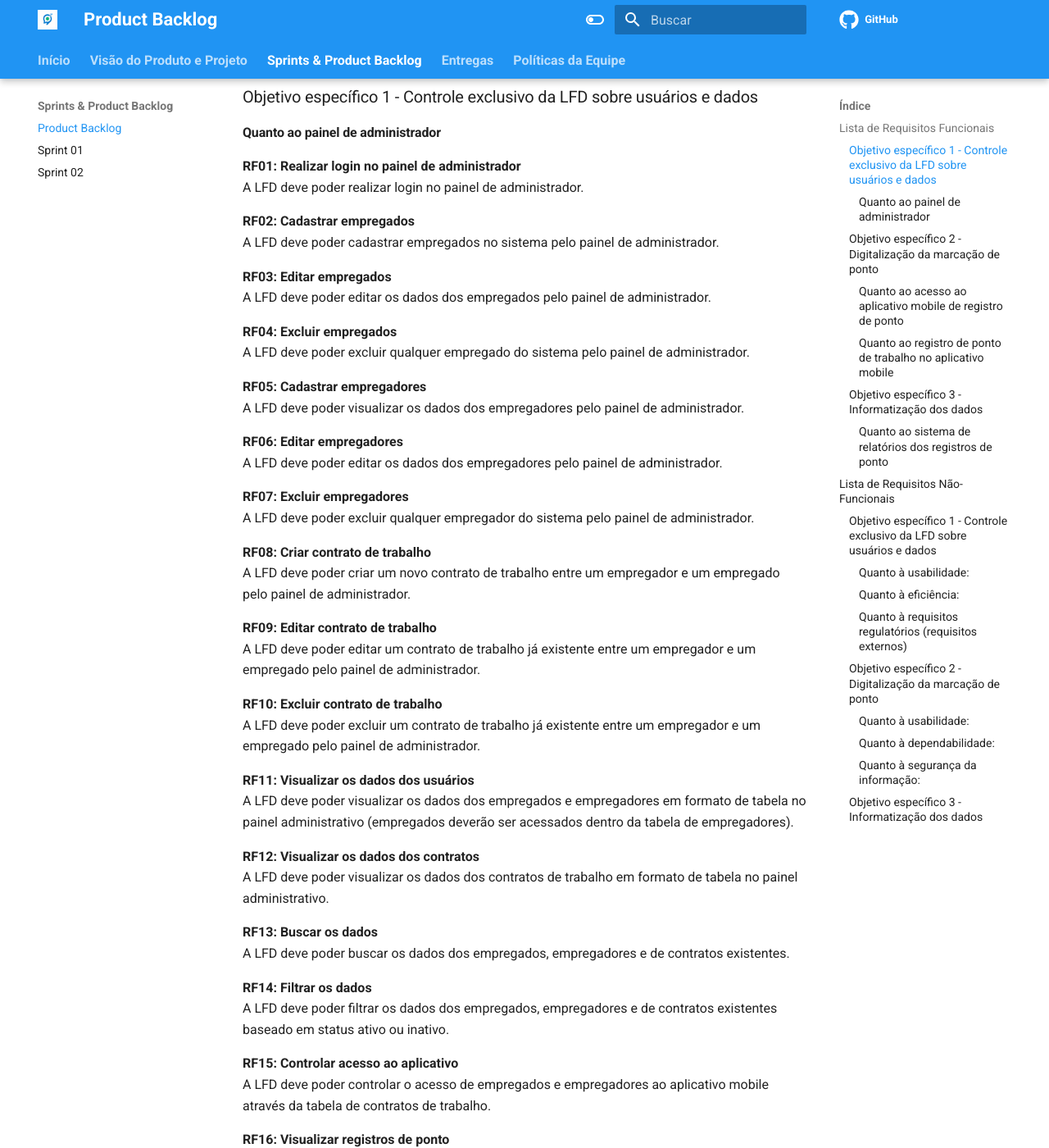
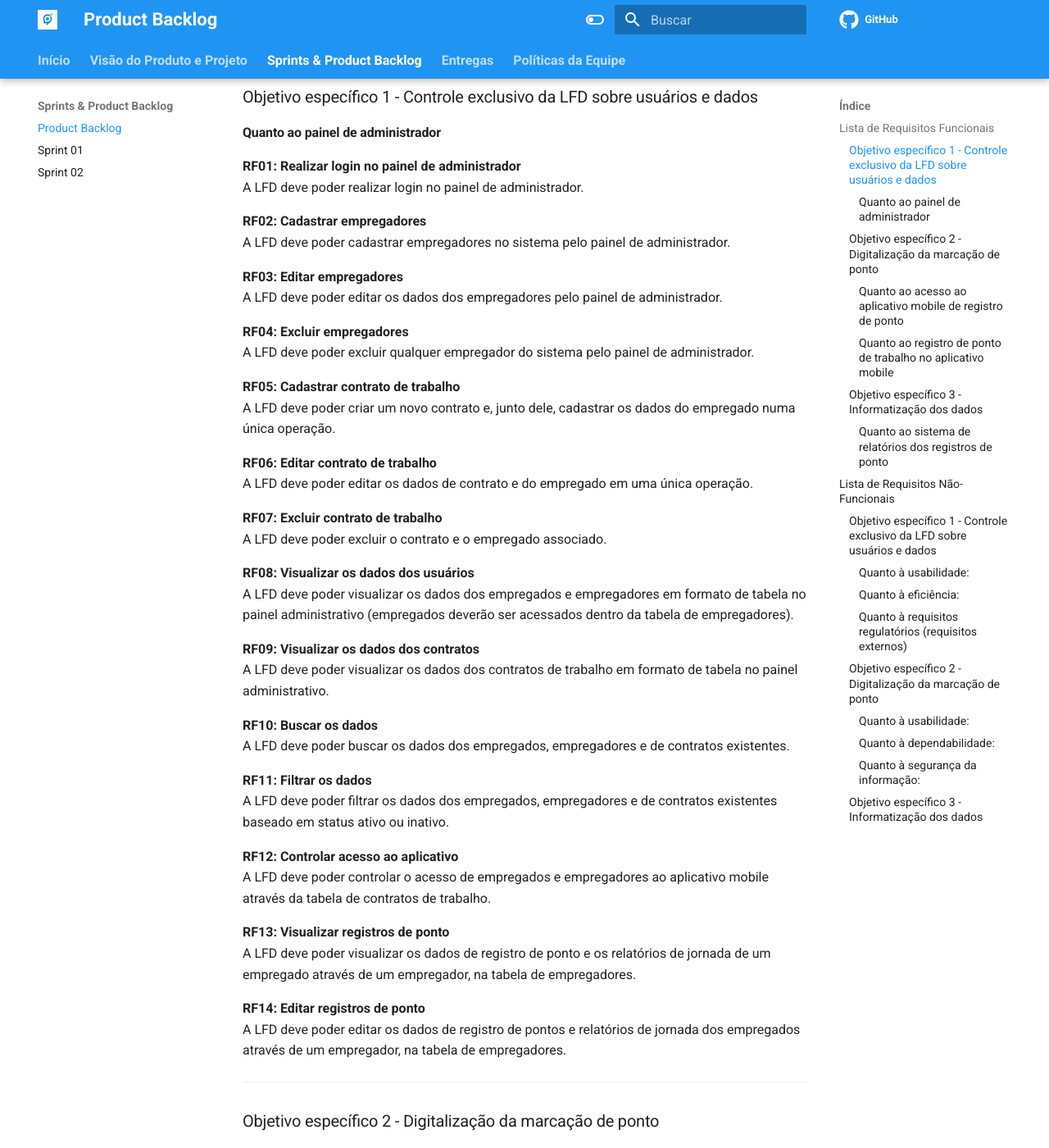
Before and after one commit to mdsreq-fga-unb/2025.1-T01-SeuPontoDigital, an MkDocs documentation site: the page built from docs/sprints/product-backlog.md, in a window 1280 px wide and 1400 px high, scrolled down 218 px. Shown: the whole window at 82% size. Built offline with MkDocs 1.6.1 and Material for MkDocs 9.7.7, drawn with Linux system fonts in a browser that asks for light colours; comment, search, counter and statistics services are not loaded; some of the changed text lies outside the part shown.

Commit message:
docs: alteração do cronograma para sprint 04 e alterar requisitos funcionais

```diff
--- a/docs/sprints/product-backlog.md
+++ b/docs/sprints/product-backlog.md
@@ -8,84 +8,75 @@
 **RF01: Realizar login no painel de administrador** <br>
 A LFD deve poder realizar login no painel de administrador.
 
-**RF02: Cadastrar empregados**
-A LFD deve poder cadastrar empregados no sistema pelo painel de administrador.
+**RF02: Cadastrar empregadores**
+A LFD deve poder cadastrar empregadores no sistema pelo painel de administrador.
 
-**RF03: Editar empregados**
-A LFD deve poder editar os dados dos empregados pelo painel de administrador.
-
-**RF04: Excluir empregados**
-A LFD deve poder excluir qualquer empregado do sistema pelo painel de administrador.
-
-**RF05: Cadastrar empregadores**
-A LFD deve poder visualizar os dados dos empregadores pelo painel de administrador.
-
-**RF06: Editar empregadores**
+**RF03: Editar empregadores**
 A LFD deve poder editar os dados dos empregadores pelo painel de administrador.
 
-**RF07: Excluir empregadores**
+**RF04: Excluir empregadores**
 A LFD deve poder excluir qualquer empregador do sistema pelo painel de administrador.
 
-**RF08: Criar contrato de trabalho**
-A LFD deve poder criar um novo contrato de trabalho entre um empregador e um empregado pelo painel de administrador.
+**RF05: Cadastrar contrato de trabalho**
+A LFD deve poder criar um novo contrato e, junto dele, cadastrar os dados do empregado numa única operação.
 
-**RF09: Editar contrato de trabalho**
-A LFD deve poder editar um contrato de trabalho já existente entre um empregador e um empregado pelo painel de administrador.
+**RF06: Editar contrato de trabalho**
+A LFD deve poder editar os dados de contrato e do empregado em uma única operação.
 
-**RF10: Excluir contrato de trabalho**
-A LFD deve poder excluir um contrato de trabalho já existente entre um empregador e um empregado pelo painel de administrador.
+**RF07: Excluir contrato de trabalho**
+A LFD deve poder excluir o contrato e o empregado associado.
 
-**RF11: Visualizar os dados dos usuários**
+**RF08: Visualizar os dados dos usuários**
 A LFD deve poder visualizar os dados dos empregados e empregadores em formato de tabela no painel administrativo (empregados deverão ser acessados dentro da tabela de empregadores).
 
-**RF12: Visualizar os dados dos contratos**
+**RF09: Visualizar os dados dos contratos**
 A LFD deve poder visualizar os dados dos contratos de trabalho em formato de tabela no painel administrativo.
 
-**RF13: Buscar os dados**
+**RF10: Buscar os dados**
 A LFD deve poder buscar os dados dos empregados, empregadores e de contratos existentes.
 
-**RF14: Filtrar os dados**
+**RF11: Filtrar os dados**
 A LFD deve poder filtrar os dados dos empregados, empregadores e de contratos existentes baseado em status ativo ou inativo.
 
-**RF15: Controlar acesso ao aplicativo**
+**RF12: Controlar acesso ao aplicativo**
 A LFD deve poder controlar o acesso de empregados e empregadores ao aplicativo mobile através da tabela de contratos de trabalho.
 
-**RF16: Visualizar registros de ponto**
+**RF13: Visualizar registros de ponto**
 A LFD deve poder visualizar os dados de registro de ponto e os relatórios de jornada de um empregado através de um empregador, na tabela de empregadores.
 
-**RF17: Editar registros de ponto**
+**RF14: Editar registros de ponto**
 A LFD deve poder editar os dados de registro de pontos e relatórios de jornada dos empregados através de um empregador, na tabela de empregadores.
 
 ---
 ### Objetivo específico 2 - Digitalização da marcação de ponto
 #### Quanto ao acesso ao aplicativo mobile de registro de ponto
 
-**RF18: Realizar login no aplicativo mobile**
+**RF15: Realizar login no aplicativo mobile**
 Os usuários (empregados e empregadores) deverão poder acessar o aplicativo mobile se estiverem cadastrados no sistema, possuírem um contrato de trabalho ativo e tiverem permissão de acesso. O login deverá ser feito utilizando CPF e senha cadastrada.
 
-**RF19: Criar senha como novo usuário**
+**RF16: Criar senha como novo usuário**
 Os usuários (empregados e empregadores) que estiverem acessando o aplicativo pela primeira vez deverão ter a opção de serem redirecionados para uma nova página para cadastrar uma senha de acesso.
 
 ---
 
 #### Quanto ao registro de ponto de trabalho no aplicativo mobile
 
-**RF20: Registrar ponto**
+**RF17: Registrar ponto**
 O empregado deve poder registrar seus pontos de trabalho (incluindo as pausas) apenas no horário especificado no contrato de trabalho, levando em conta as regras de tolerância de horário.
 
-**RF21: Validar distância do ponto de batida**
+**RF18: Validar distância do ponto de batida**
 O sistema deve validar se o empregado está em um raio mínimo de 50 metros e máximo de 100 metros do local definido em contrato como ponto autorizado para registro de jornada.
 
-**RF22: Notificar empregado sobre o ponto**
+**RF19: Notificar empregado sobre o ponto**
 O sistema deve enviar notificações aos empregados quando houver pendência de registro dentro dos horários estabelecidos em contrato.
 
-**RF23: Notificar empregador sobre o ponto**
+**RF20: Notificar empregador sobre o ponto**
 O sistema deve enviar notificações aos empregadores sempre que um empregado realizar uma batida de ponto, ou quando houver pendência no registro dentro do horário estipulado pelo contrato.
 
-**RF24: Justificar falta com envio de arquivo**
+**RF21: Justificar falta com envio de arquivo**
 Os empregados devem poder justificar suas faltas diretamente pelo aplicativo, enviando um arquivo que comprove o motivo da ausência.
 
-**RF25: Adicionar hora extra:**
+**RF22: Adicionar hora extra:**
 Um empregador deve poder adicionar hora extra para o empregado, respeitando o limite estabelecido pela lei.
 
 ---
```
Also changed, not shown: other parts of docs/sprints/product-backlog.md (+4 -4 lines), docs/doc-visao/top4.md (+12 -12 lines).
